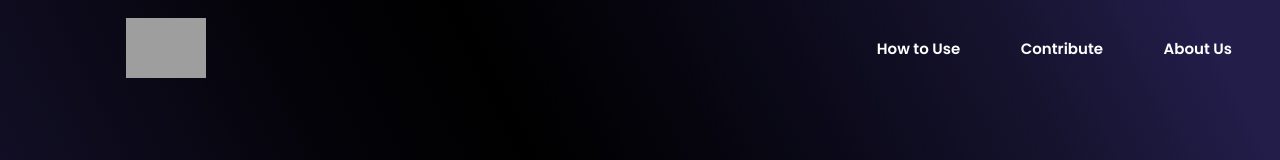
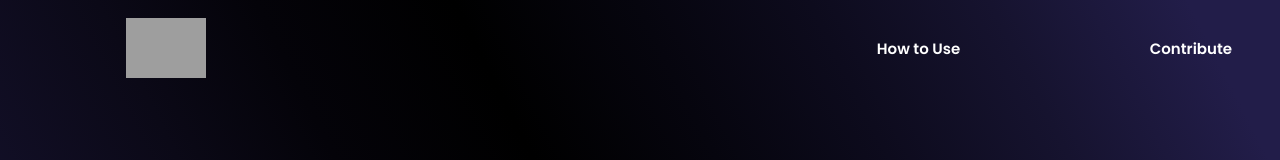
Before and after one commit to arun-kushwaha04/Converto, a Svelte app: page / in a window 1280 px wide. Shown: the top 160 px of the page. Built offline with nearby package versions, Linux system fonts and the light colour scheme; grey boxes are pictures that could not be loaded.

Commit message:
Added contribute link

```diff
--- a/src/App.svelte
+++ b/src/App.svelte
@@ -16,13 +16,6 @@
 		margin: 0 auto;
 	}
 
-	h1 {
-		color: #ff3e00;
-		text-transform: uppercase;
-		font-size: 4em;
-		font-weight: 100;
-	}
-
 	@media (min-width: 640px) {
 		main {
 			max-width: none;
--- a/src/Components/Navbar.svelte
+++ b/src/Components/Navbar.svelte
@@ -1,13 +1,18 @@
 <header>
 	<div class="img-div">
 		<img
-			src="https://upload.wikimedia.org/wikipedia/en/3/3b/Canva_Logo.png" alt=""
+			src="https://upload.wikimedia.org/wikipedia/en/3/3b/Canva_Logo.png"
+			alt=""
 		/>
 	</div>
 	<div class="link-div">
 		<div class="link hover-underline-animation">How to Use</div>
-		<div class="link hover-underline-animation">Contribute</div>
-		<div class="link hover-underline-animation">About Us</div>
+		<div class="link hover-underline-animation">
+			<a href="https://github.com/anshrusia200/Converto" target="_blank"
+				>Contribute</a
+			>
+		</div>
+		<!-- <div class="link hover-underline-animation">About Us</div> -->
 	</div>
 </header>
 
@@ -17,11 +22,16 @@
 		height: 10vh;
 		background-color: transparent;
 		display: flex;
-  justify-content:space-between;
+		justify-content: space-between;
+	}
+
+	a {
+		text-decoration: none;
+		color: white;
 	}
 	.img-div {
 		height: 100%;
-  width:20%;
+		width: 20%;
 	}
 
 	.img-div img {
@@ -29,7 +39,7 @@
 		height: 100%;
 	}
 	.link-div {
-		width:30%;
+		width: 30%;
 		/* border: 2px solid red; */
 		display: flex;
 		align-items: center;
@@ -70,14 +80,14 @@
 		.link {
 			font-size: 2rem;
 		}
-  header{
-   padding:1rem;
-  }
-  .img-div{
-   width:30%;
-  }
+		header {
+			padding: 1rem;
+		}
+		.img-div {
+			width: 30%;
+		}
 		.link-div {
-			width:60%;
+			width: 60%;
 		}
 	}
 </style>
--- a/src/Components/Upload.svelte
+++ b/src/Components/Upload.svelte
@@ -282,19 +282,6 @@
 		color: steelblue;
 	}
 
-	.uploadBtns {
-		/* margin: 20px; */
-		width: 100%;
-	}
-	.btn {
-		background-color: transparent;
-		border: none;
-		cursor: pointer;
-		margin: 0px 20px 0px 20px;
-	}
-	.btn:active {
-		background-color: transparent;
-	}
 	.convertBtn {
 		display: flex;
 		justify-content: center;
@@ -330,7 +317,4 @@
 		font-size: 1.4rem;
 		width: 50% !important;
 	}
-	.btn img {
-		width: 40px;
-	}
 </style>
```
